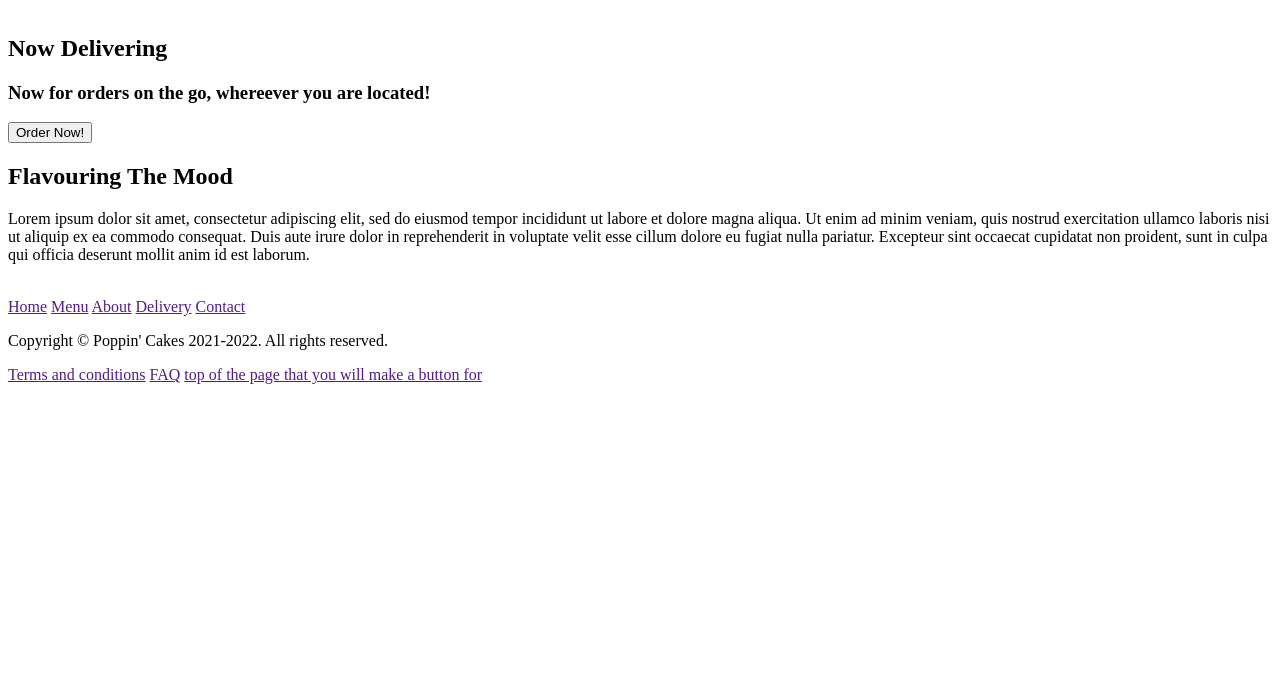
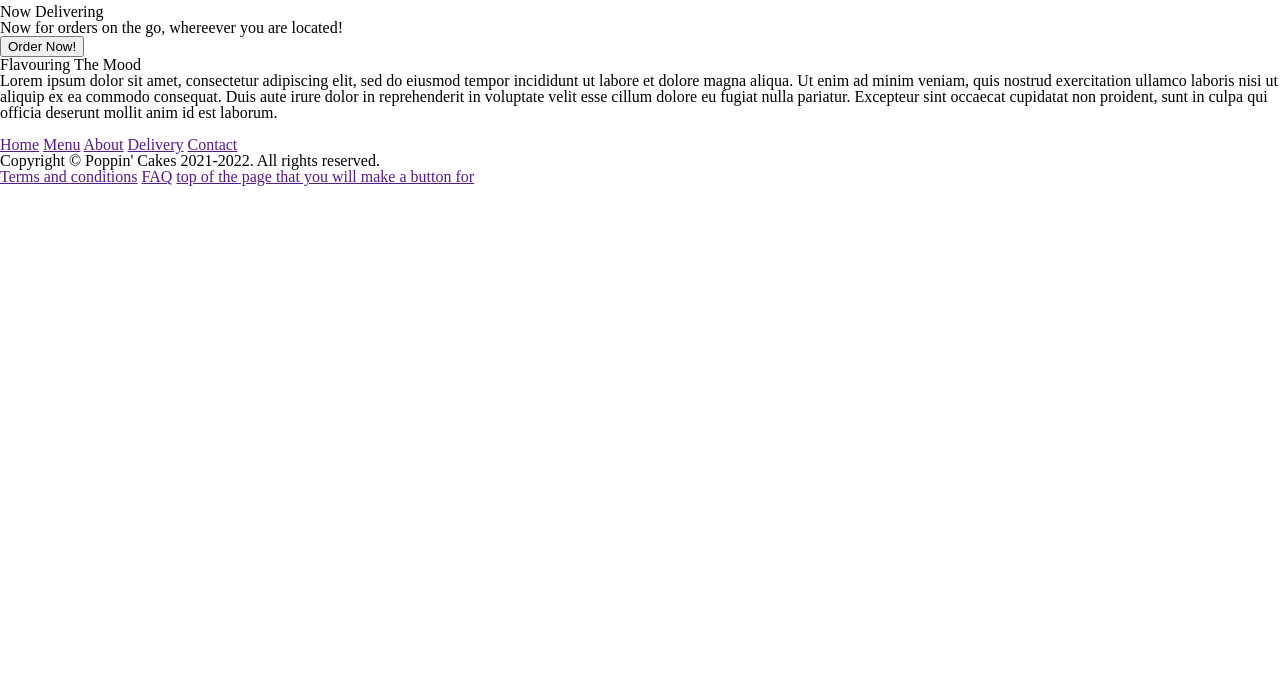
Before and after one commit to Lavi0335/mtm6201-midterm, a plain HTML site: page index.html in a window 1280 px wide. Shown: the part 116-800 px from the top of the page. Drawn offline with Linux system fonts and the light colour scheme.

Commit message:
added link to the style sheet and CSS reset

```diff
--- a/index.html
+++ b/index.html
@@ -5,6 +5,7 @@
     <meta http-equiv="X-UA-Compatible" content="IE=edge">
     <meta name="viewport" content="width=device-width, initial-scale=1.0">
     <title>Homepage</title>
+    <link href="styles/styles.css" rel="stylesheet">
 </head>
 <body>
   <header>
--- a/styles/styles.css
+++ b/styles/styles.css
@@ -46,3 +46,4 @@ table {
 	border-collapse: collapse;
 	border-spacing: 0;
 }
+/* CSS RESET */
```
